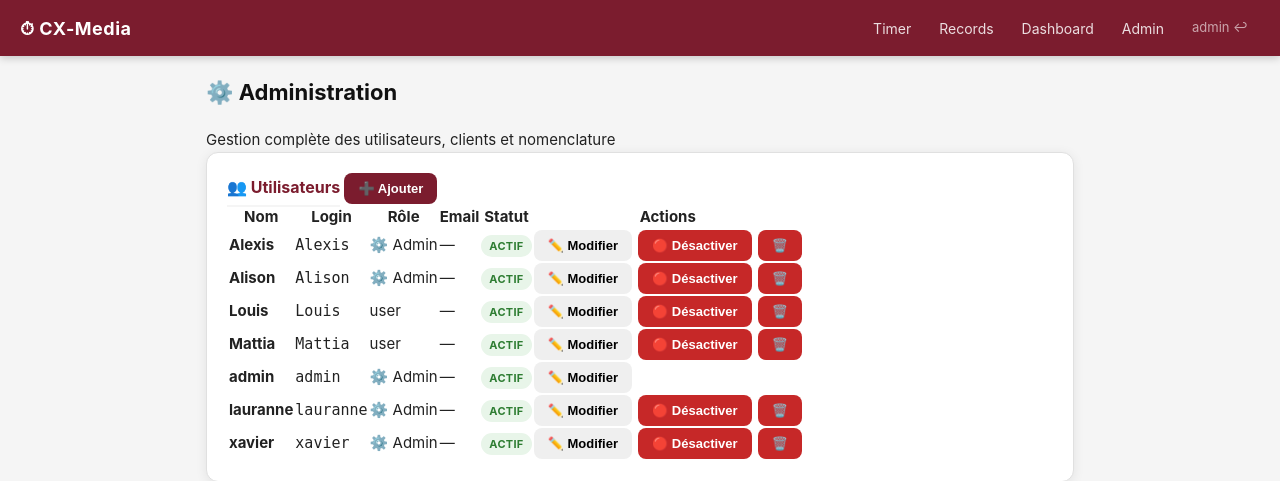
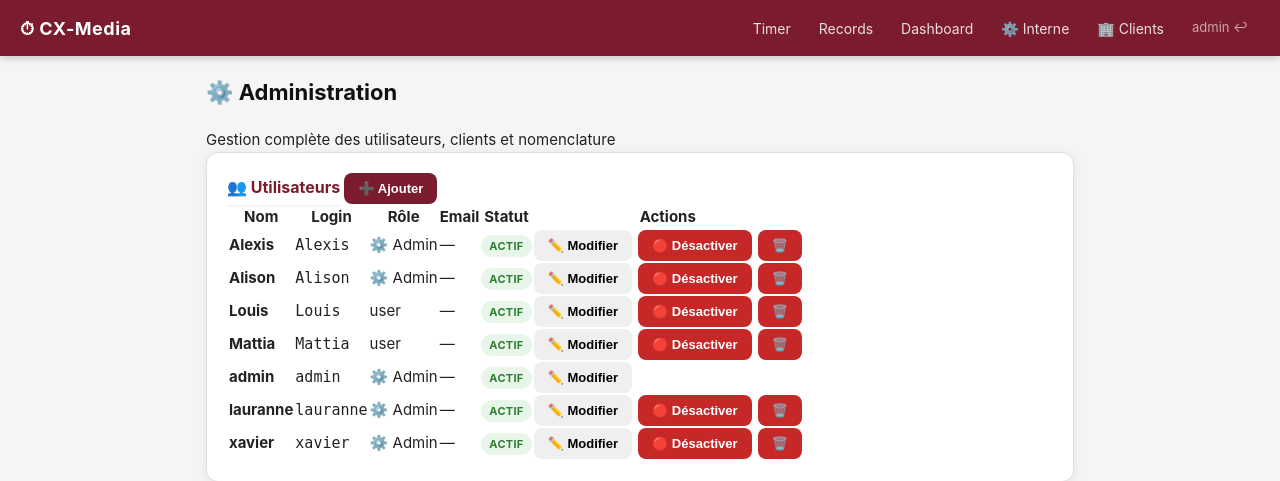
Before and after one commit to xarenaud/timetracker, a Flask app: page /admin in a window 1280 px wide. Shown: the top 481 px of the page. Run offline with Flask 3, Linux system fonts and the light colour scheme; a user stored in the database is signed in; data comes from the database, SQL or seed files in the repository; some libraries are stand-ins or nearby versions.

Commit message:
V30 - route admin_clients + nav

```diff
--- a/templates/base.html
+++ b/templates/base.html
@@ -15,7 +15,8 @@
         <a href="{{ url_for('records') }}" class="nav-link">Records</a>
         {% if session.role == 'admin' %}
           <a href="{{ url_for('dashboard') }}" class="nav-link">Dashboard</a>
-          <a href="{{ url_for('admin') }}" class="nav-link">Admin</a>
+          <a href="{{ url_for('admin') }}" class="nav-link">⚙️ Interne</a>
+          <a href="{{ url_for('admin_clients') }}" class="nav-link">🏢 Clients</a>
         {% endif %}
         <a href="{{ url_for('logout') }}" class="nav-link nav-logout">{{ session.username }} ↩</a>
       {% endif %}
```
